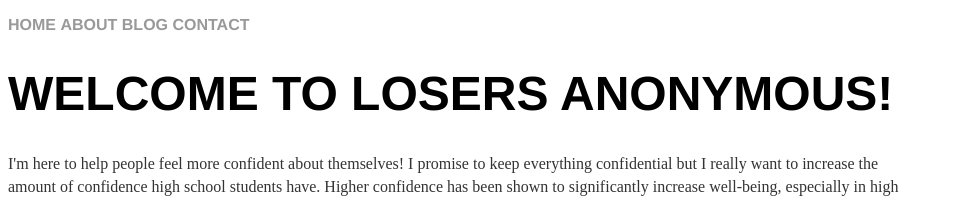
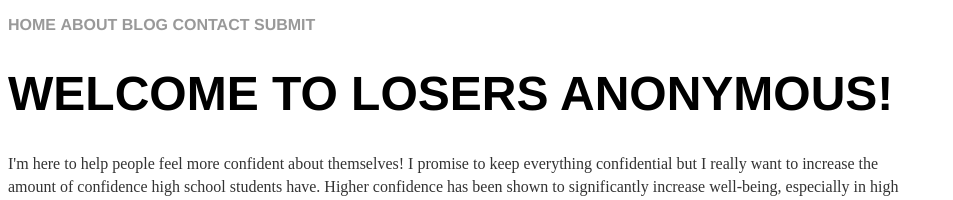
Before and after one commit to eballe/eballe.github.io, a Jekyll site: the page built from index.html, in a window 1280 px wide. Shown: the top 200 px of the page, without its empty margins (0-953 px from the left). Built offline with Jekyll 4.4.1, drawn with Linux system fonts in a browser that asks for light colours.

Commit message:
Update default.html

```diff
--- a/_layouts/default.html
+++ b/_layouts/default.html
@@ -12,6 +12,7 @@
 		        	<li><a href="/about/">ABOUT</a></li>
 	        		<li><a href="/blog/">BLOG</a></li>
 				<li><a href="/contact/">CONTACT</a></li>
+				<li><a href="/submit/">SUBMIT</a></li>
 	    		</ul>
 			</nav>
 			<div class="container">
```
